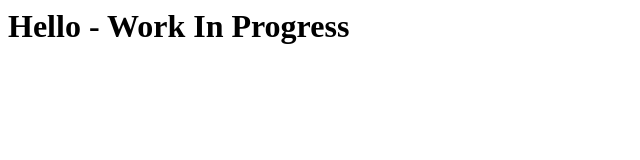
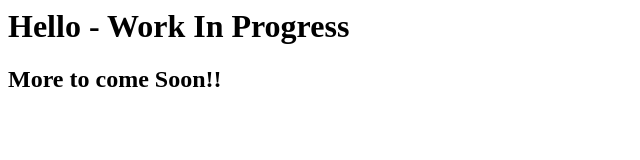
Before and after one commit to V3tor/V3tor.github.io, a plain HTML site: page index.html in a window 1280 px wide. Shown: the whole page, without its empty margins (0-640 px from the left). Drawn offline with Linux system fonts and the light colour scheme.

Commit message:
Changed index

```diff
--- a/index.html
+++ b/index.html
@@ -4,4 +4,5 @@
 
 <body>
 <h1>Hello - Work In Progress</h1>
+<h2>More to come Soon!!</h2>
 </body>
```
